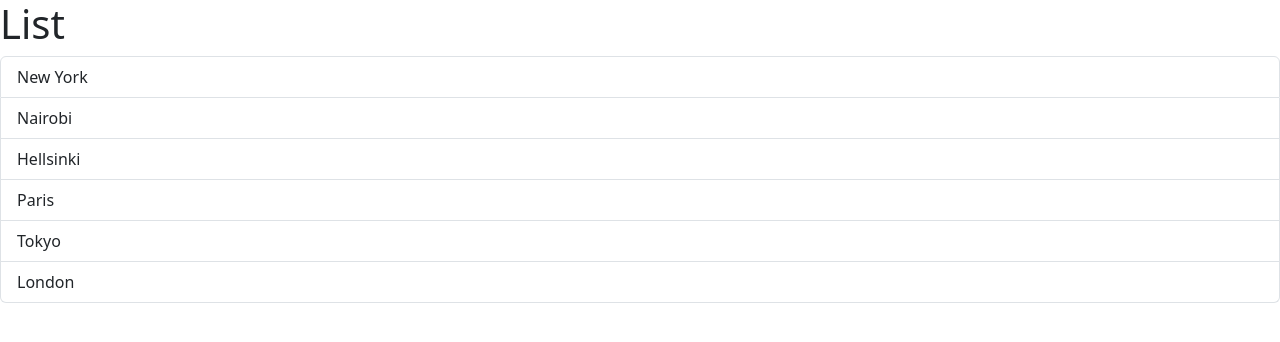
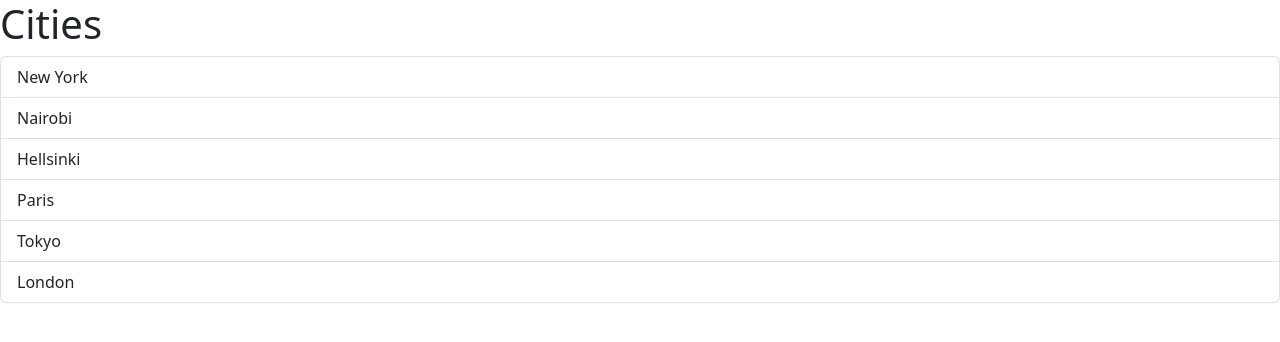
Before and after one commit to Samuel-Muriuki/Gamify, a React (Vite) app: page / in a window 1280 px wide. Shown: the top 342 px of the page. Built offline with nearby package versions, Linux system fonts and the light colour scheme.

Commit message:
✨feat[Props]: -Properties are arguments passed from one react component to another

```diff
--- a/src/App.tsx
+++ b/src/App.tsx
@@ -1,7 +1,20 @@
 import ListGroup from "./components/ListGroup";
 
 function App() {
-  return <div><ListGroup /></div>
+    const items = [
+        "New York",
+        "Nairobi",
+        "Hellsinki",
+        "Paris",
+        "Tokyo",
+        "London",
+    ];
+
+    return (
+        <div>
+            <ListGroup items={items} header={"Cities"} />
+        </div>
+    );
 }
 
 export default App;
--- a/src/components/ListGroup.tsx
+++ b/src/components/ListGroup.tsx
@@ -1,28 +1,29 @@
 import { useState } from "react";
 
-function ListGroup() {
-    const items = [
-        "New York",
-        "Nairobi",
-        "Hellsinki",
-        "Paris",
-        "Tokyo",
-        "London",
-    ];
+interface Props {
+    items: string[];
+    header: string;
+}
 
-    // Hook
+function ListGroup({ items, header }: Props) {
     const [selectedIndex, setSelectedIndex] = useState(-1);
 
     return (
         <>
-            <h1>List</h1>
+            <h1>{header}</h1>
             <ul className="list-group">
                 {items.length === 0 && <p>No item found</p>}
                 {items.map((item, index) => (
                     <li
                         key={item}
-                        className={selectedIndex === index ? `list-group-item active` : `list-group-item`}
-                        onClick={() => { setSelectedIndex(index) }}
+                        className={
+                            selectedIndex === index
+                                ? `list-group-item active`
+                                : `list-group-item`
+                        }
+                        onClick={() => {
+                            setSelectedIndex(index);
+                        }}
                     >
                         {item}
                     </li>
```
